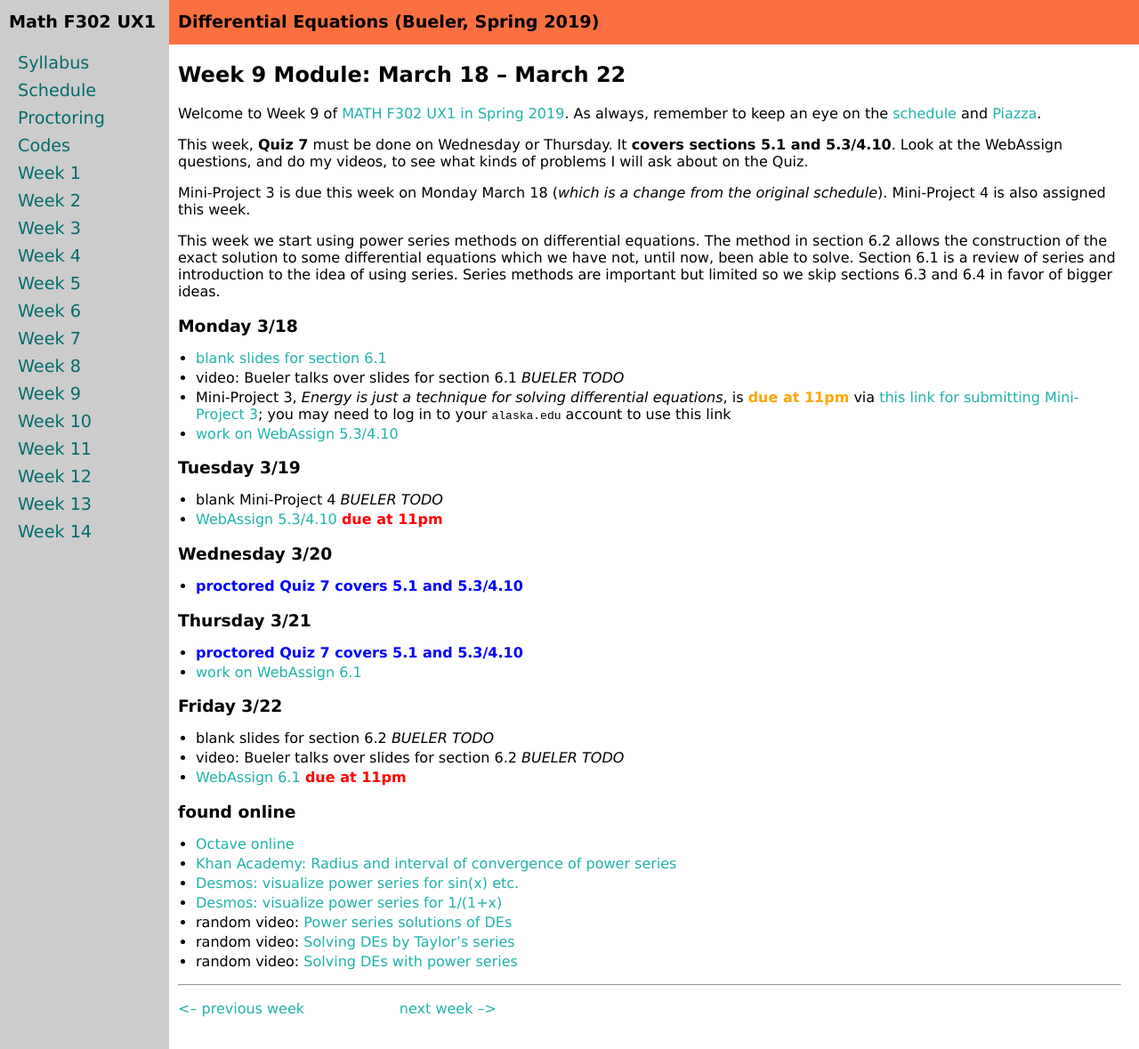
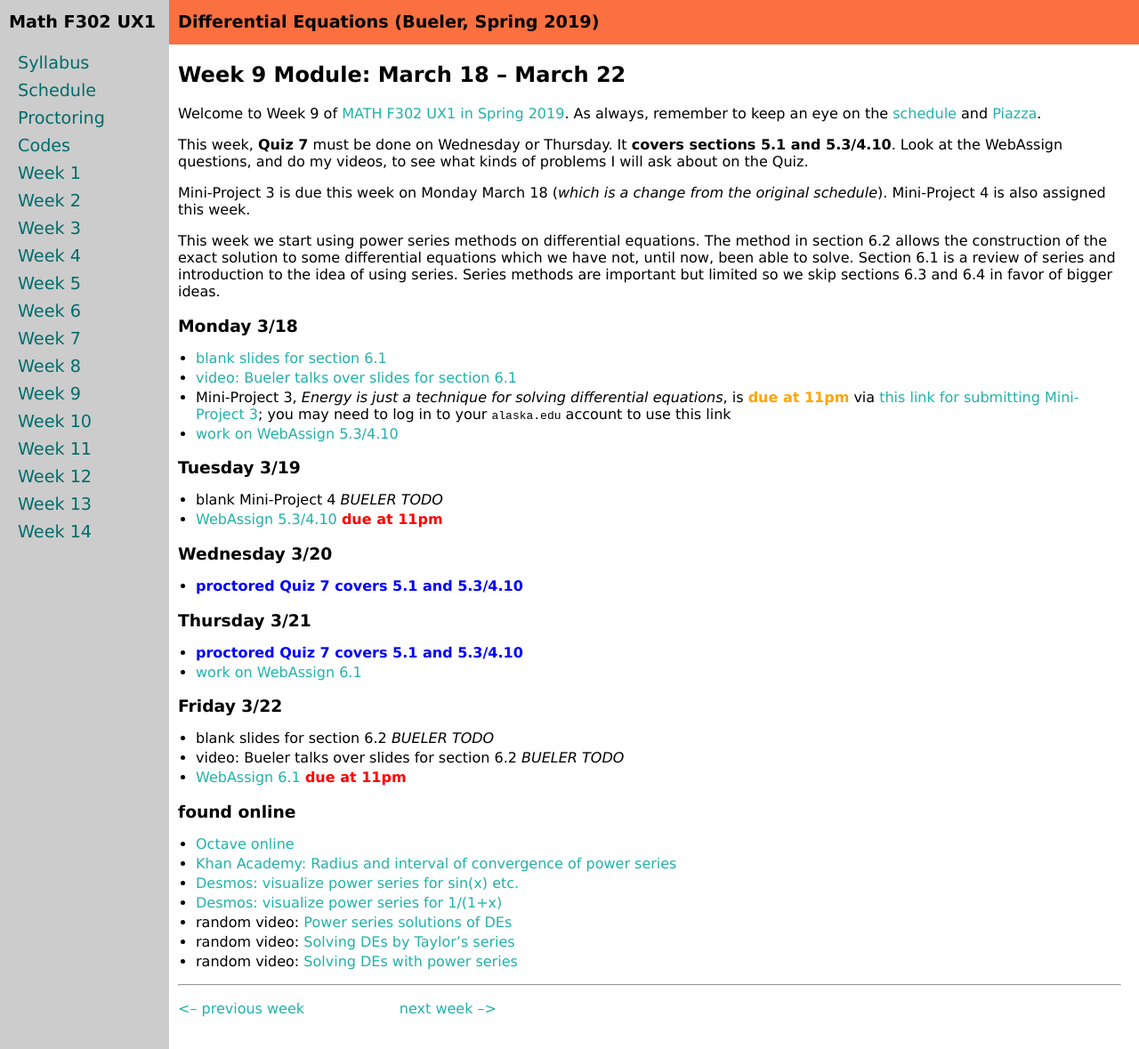
Before and after one commit to bueler/math302, a Jekyll site: the page built from week9.md, in a window 1280 px wide and 1179 px high. Shown: the whole window at 89% size. Built offline with Jekyll 4.4.1, drawn with Linux system fonts in a browser that asks for light colours.

Commit message:
link to 6.1 video

```diff
--- a/week9.md
+++ b/week9.md
@@ -15,7 +15,7 @@
 
 ### Monday 3/18
 * [blank slides for section 6.1](assets/slides/6-1.pdf)
-* video: Bueler talks over slides for section 6.1 _BUELER TODO_
+* [video: Bueler talks over slides for section 6.1](https://expl.ai/QRERAQE)
 * Mini-Project 3, _Energy is just a technique for solving differential equations_, is <span style="color:orange">**due at 11pm**</span> via [this link for submitting Mini-Project 3](https://goo.gl/forms/fmSrrnCs8blR3Fwn1); you may need to log in to your `alaska.edu` account to use this link
 * [work on WebAssign 5.3/4.10](https://www.webassign.net/)
 
```
